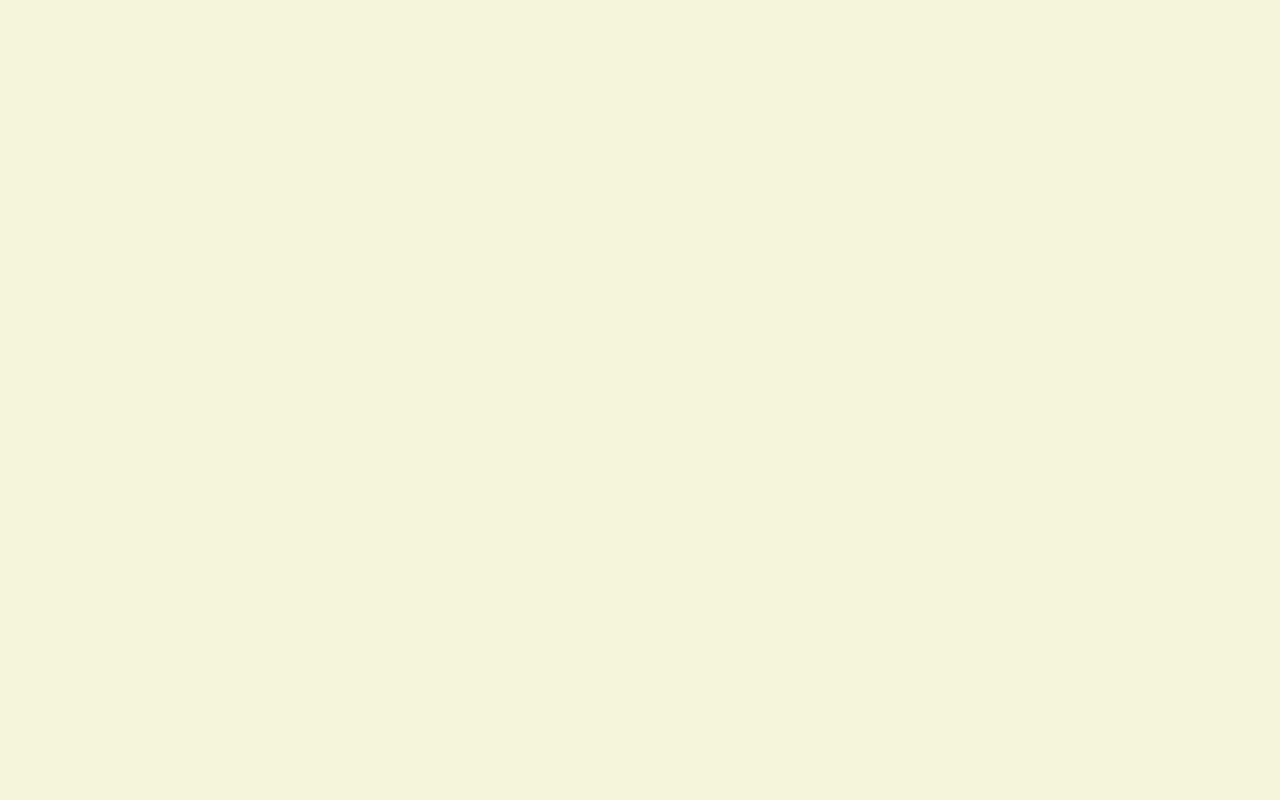
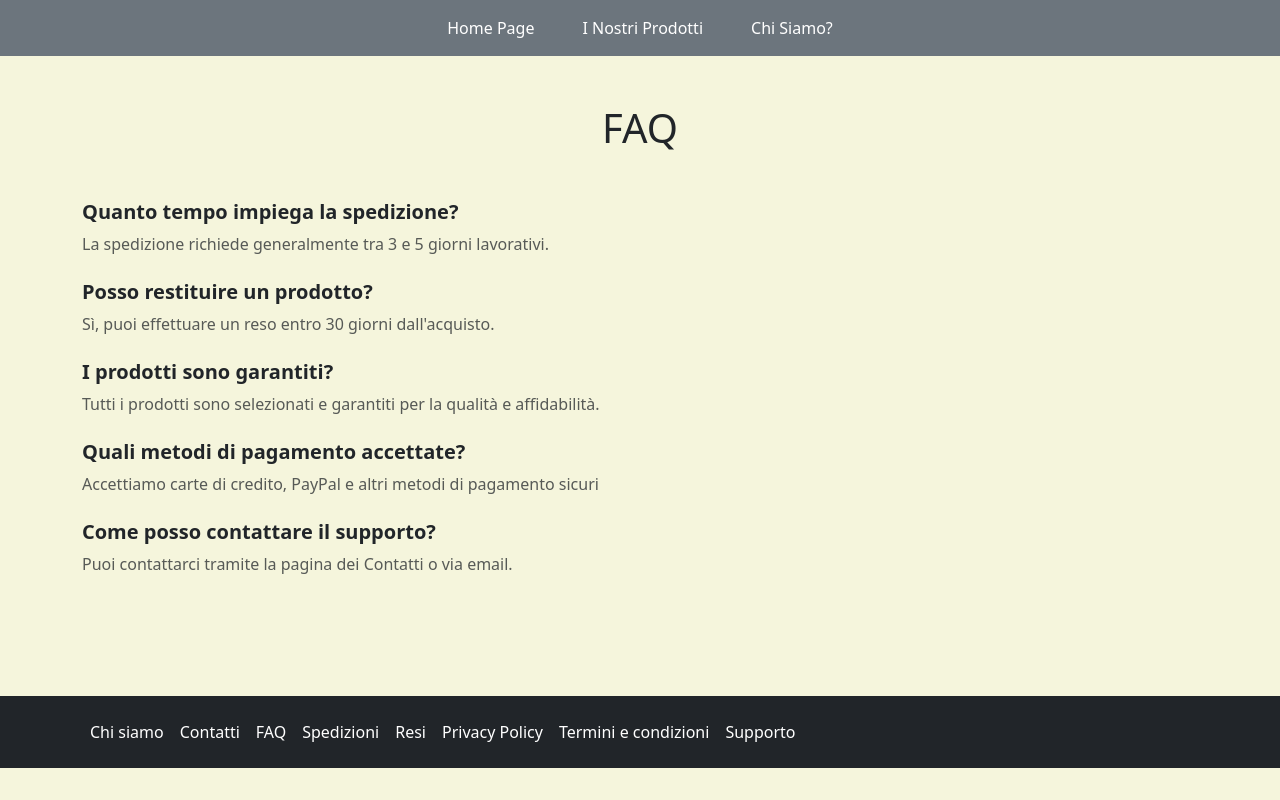
Before and after one commit to giustoantonadev/react-router, a React (Vite) app: page /faq in a window 1280 px wide. Before the commit this address had no page. Built offline with nearby package versions, Linux system fonts and the light colour scheme.

Commit message:
Contact, FAQ, Shipping, Resi e Privacy pages

```diff
--- a/src/App.jsx
+++ b/src/App.jsx
@@ -3,6 +3,11 @@ import Home from "./pages/Home"
 import Products from "./pages/Products"
 import WhoAreWe from "./pages/WhoAreWe"
 import DefaultLayout from "./layouts/DefaultLayout"
+import ContactPage from "./pages/ContactPage"
+import FaqPage from "./pages/FaqPage"
+import ShippingPage from "./pages/ShippingPage"
+import ReturnsPage from "./pages/ReturnsPage"
+import PrivacyPage from "./pages/PrivacyPage"
 
 
 
@@ -17,6 +22,11 @@ function App() {
             <Route path='/' element={<Home />} />
             <Route path='/products' element={<Products />} />
             <Route path='/whoweare' element={<WhoAreWe />} />
+            <Route path='/contact' element={<ContactPage />} />
+            <Route path='/faq' element={<FaqPage />} />
+            <Route path='/shipping' element={<ShippingPage />} />
+            <Route path='/returns' element={<ReturnsPage />} />
+            <Route path='/privacy' element={<PrivacyPage />} />
           </Route>
         </Routes>
       </BrowserRouter>
--- a/src/data/footerMenu.js
+++ b/src/data/footerMenu.js
@@ -1,7 +1,7 @@
 const footerMenu = [
     {
         id: 1,
-        link:'/about',
+        link:'/whoweare',
         text:'Chi siamo'
     },
     {
--- a/src/index.css
+++ b/src/index.css
@@ -11,8 +11,8 @@ body {
 
 }
 
-main{
-  min-height: 74vh;
+h5 {
+  font-weight: 600;
 }
 
 a {
--- /dev/null
+++ b/src/pages/ContactPage.jsx
@@ -0,0 +1,8 @@
+export default function ContactPage(){
+    return(
+        <main className="py-5 text-center">
+         <h1>Contatti</h1>
+         <p>Per informazioni scrivici a info@email.com</p>
+        </main>
+    )
+}
--- /dev/null
+++ b/src/pages/FaqPage.jsx
@@ -0,0 +1,44 @@
+export default function FaqPage() {
+    return (
+        <main className="py-5">
+            <div className="container">
+                <h1 className="text-center mb-5">FAQ</h1>
+                <div className="mb-4">
+                    <h5>Quanto tempo impiega la spedizione?</h5>
+                    <p className="text-muted">
+                        La spedizione richiede generalmente tra 3 e 5
+                        giorni lavorativi.</p>
+                </div>
+                <div className="mb-4">
+                    <h5>Posso restituire un prodotto?</h5>
+                    <p className="text-muted">
+                        Sì, puoi effettuare un reso
+                        entro 30 giorni dall'acquisto.
+                    </p>
+                </div>
+                <div className="mb-4">
+                    <h5>I prodotti sono garantiti?</h5>
+                    <p className="text-muted">
+                        Tutti i prodotti sono
+                        selezionati e garantiti per la  qualità e
+                        affidabilità.
+                    </p>
+                </div>
+                <div className="mb-4">
+                    <h5>Quali metodi di pagamento accettate?</h5>
+                    <p className="text-muted">
+                        Accettiamo carte di credito, PayPal e altri
+                        metodi di pagamento sicuri
+                    </p>
+                </div>
+                <div className="mb-4">
+                    <h5>Come posso contattare il supporto?</h5>
+                    <p className="text-muted">
+                        Puoi contattarci tramite la pagina dei
+                        Contatti o via email.
+                    </p>
+                </div>
+            </div>
+        </main>
+    )
+}
--- /dev/null
+++ b/src/pages/PrivacyPage.jsx
@@ -0,0 +1,49 @@
+export default function PrivacyPage() {
+    return (
+        <main className="py-5">
+            <div className="container">
+                <h1 className="text-center">Privacy Policy</h1>
+
+                <p className="text-muted mb-4">
+                    La tua privacy è importante per noi.
+                    In questa pagina spieghiamo come raccogliamo,
+                    utilizziamo e proteggiamo i tuoi dati personali.
+                </p>
+                <div className="mb-4">
+                    <h5>Dati raccolti</h5>
+                    <p className="text-muted">
+                        Possiamo raccogliere informazioni come nome,
+                        email e dati di navigazione per migliorare
+                        il servizio offerto.
+                    </p>
+                </div>
+
+                <div className="mb-4">
+                    <h5>Utilizzo dei dati</h5>
+                    <p className="text-muted">
+                        I dati vengono utilizzati esclusivamente
+                        per gestire ordini, migliorare l'esperienza
+                        utente e fornire supporto.
+                    </p>
+                </div>
+
+                <div className="mb-4">
+                    <h5>Protezione dei dati</h5>
+                    <p className="text-muted">
+                        Adottiamo misure di sicurezza adeguate per proteggere
+                        le informazioni personali da accessi non autorizzati.
+                    </p>
+                </div>
+
+                <div className="mb-4">
+                    <h5>Diritti dell'utente</h5>
+                    <p className="text-muted">
+                        Hai il diritto di accedere, modificare o richiedere
+                        la cancellazione dei tuoi dati personali.
+                    </p>
+                </div>
+
+            </div>
+        </main>
+    )
+}
--- /dev/null
+++ b/src/pages/ReturnsPage.jsx
@@ -0,0 +1,28 @@
+export default function ReturnsPage() {
+    return (
+        <main clasName='py-5'>
+            <div className="container">
+                <h1 className='text-center mb-5'>Resi</h1>
+                <p className='text-center text-muted mb-5'>
+                    Vogliamo garantirti un acquisto sereno e soddisfacente.
+                </p>
+                <div className="mb-4">
+                    <h5>Politica di reso</h5>
+                    <p className="text-muted">Puoi restituire un prodotto entro 30 giorni dalla data di acquisto.</p>
+                </div>
+                <div className="mb-4">
+                    <h5>Condizioni del prodotto</h5>
+                    <p className="text-muted">Il prodotto deve essere restituito nelle setesse condizioni in cui è stato ricevuto.</p>
+                </div>
+                <div className="mb-4">
+                    <h5>Procedura di reso</h5>
+                    <p className="text-muted">Per avviare un reso, contatta il nostro supporto tramite la pagina Contatti.</p>
+                </div>
+                <div className="mb-4">
+                    <h5>Rimborso</h5>
+                    <p className="text-muted">Una volta ricevuto e verificato il prodotto, il rimborso verrà elaborato entro pochi giorni lavorativi.</p>
+                </div>
+            </div>
+        </main>
+    )
+}
--- /dev/null
+++ b/src/pages/ShippingPage.jsx
@@ -0,0 +1,30 @@
+export default function ShippingPage() {
+    return (
+        <main className="py-5">
+            <div className="container">
+                <h1 className="text-center">Spedizioni</h1>
+                <p className="text-center mb-5 text-muted">Offriamo spedizioni rapide e affidabili per garantirti la migliore esperienza possibile.</p>
+
+                <div className="mb-4">
+                    <h5>Tempi di Consegna</h5>
+                    <p className="text-muted">Gli ordini vengono consegnati generalmente entro 3-5 giorni lavorativi.</p>
+                </div>
+
+                <div className="mb-4">
+                    <h5>Costi di Spedizione</h5>
+                    <p className="text-muted">I costi di spedizione variano in base alla destinazione e vengono calcolati al checkout</p>
+                </div>
+
+                <div className="mb-4">
+                    <h5>Tracciamento ordine</h5>
+                    <p className="text-muted">Dopo la spedizione riceverai un codice per monitorare il tuo ordine in tempo reale.</p>
+                </div>
+
+                <div className="mb-4">
+                    <h5>Spedizione internazionale</h5>
+                    <p className="text-muted">Effettuiamo spedizioni anche all'estero con tempi e costi variabili.</p>
+                </div>
+            </div>
+        </main>
+    )
+}
```
